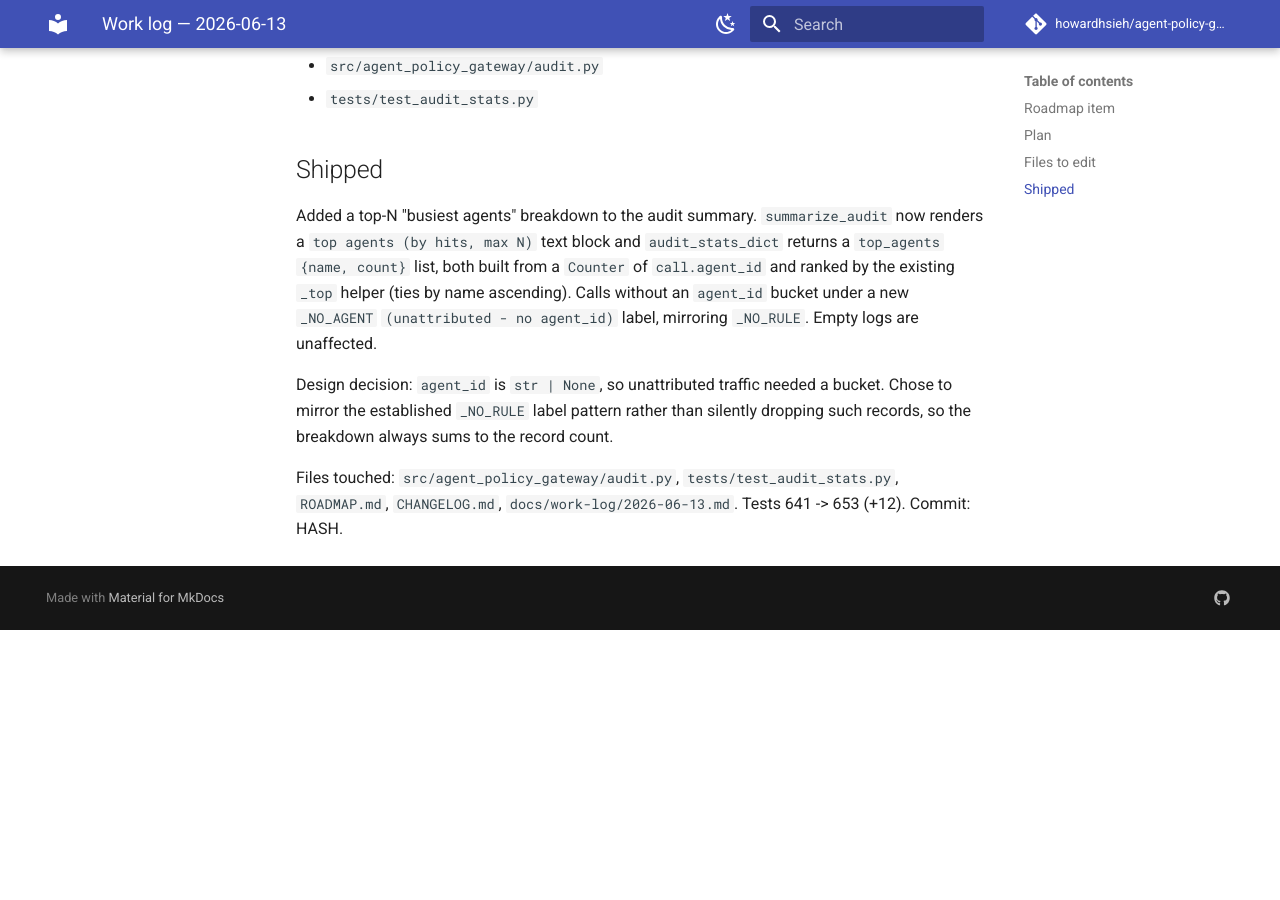
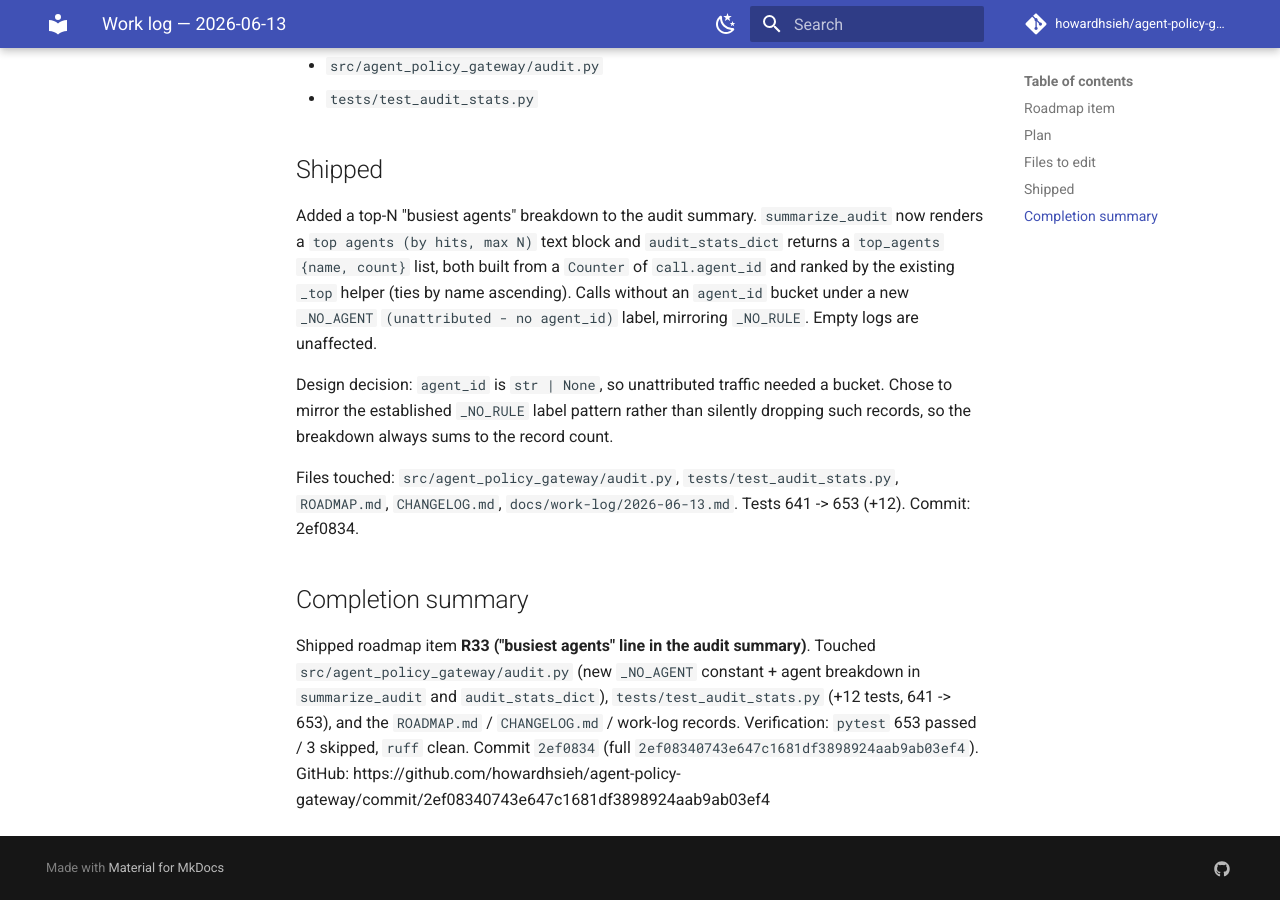
Before and after one commit to howardhsieh/agent-policy-gateway, an MkDocs documentation site: the page built from docs/work-log/2026-06-13.md, in a window 1280 px wide and 900 px high, scrolled down 747 px. Built offline with MkDocs 1.6.1 and Material for MkDocs 9.7.7, drawn with Linux system fonts in a browser that asks for light colours; comment, search, counter and statistics services are not loaded; before the commit the page ends 1377 px from its top, so only the background shows below that.

Commit message:
docs: backfill R33 commit hash into ROADMAP and work-log

```diff
--- a/docs/work-log/2026-06-13.md
+++ b/docs/work-log/2026-06-13.md
@@ -36,4 +36,12 @@ count.
 
 Files touched: `src/agent_policy_gateway/audit.py`,
 `tests/test_audit_stats.py`, `ROADMAP.md`, `CHANGELOG.md`,
-`docs/work-log/2026-06-13.md`. Tests 641 -> 653 (+12). Commit: HASH.
+`docs/work-log/2026-06-13.md`. Tests 641 -> 653 (+12). Commit: 2ef0834.
+
+## Completion summary
+Shipped roadmap item **R33 ("busiest agents" line in the audit summary)**.
+Touched `src/agent_policy_gateway/audit.py` (new `_NO_AGENT` constant + agent
+breakdown in `summarize_audit` and `audit_stats_dict`), `tests/test_audit_stats.py`
+(+12 tests, 641 -> 653), and the `ROADMAP.md` / `CHANGELOG.md` / work-log records.
+Verification: `pytest` 653 passed / 3 skipped, `ruff` clean. Commit `2ef0834`
+(full `2ef08340743e647c1681df3898924aab9ab03ef4`). GitHub: https://github.com/howardhsieh/agent-policy-gateway/commit/2ef08340743e647c1681df3898924aab9ab03ef4
```
Also changed, not shown: ROADMAP.md (+1 -1 lines).
